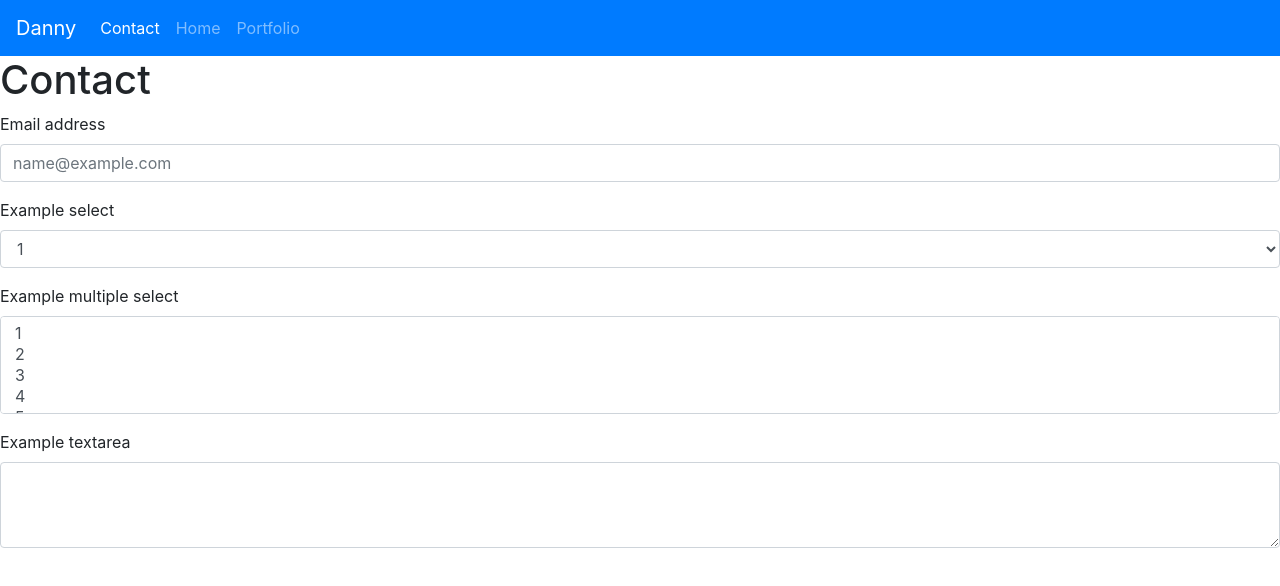
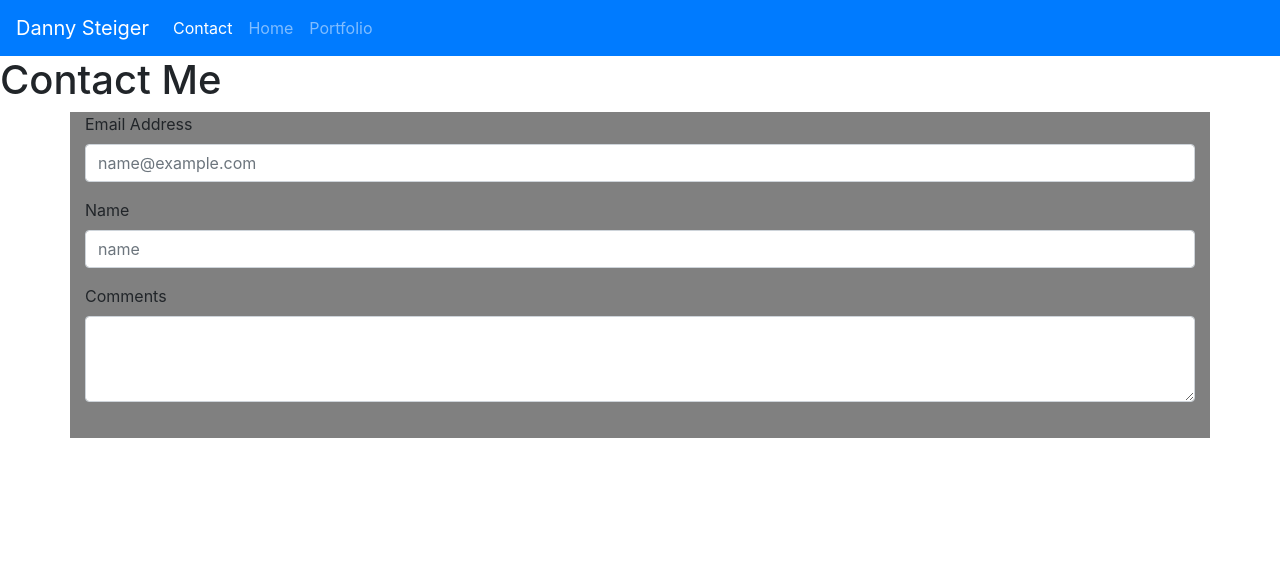
Before and after one commit to ddsteig/portfolio, a plain HTML site: page contact.html in a window 1280 px wide. Drawn offline with nearby package versions, Linux system fonts and the light colour scheme.

Commit message:
Added form to contact.html

```diff
--- a/contact.html
+++ b/contact.html
@@ -7,57 +7,44 @@
 
     <!-- Bootstrap CSS -->
     <link rel="stylesheet" href="https://stackpath.bootstrapcdn.com/bootstrap/4.5.0/css/bootstrap.min.css" integrity="sha384-9aIt2nRpC12Uk9gS9baDl411NQApFmC26EwAOH8WgZl5MYYxFfc+NcPb1dKGj7Sk" crossorigin="anonymous">
+    <link rel="stylesheet" href="style.css">
 
     <title>Contact</title>
   </head>
   <body>
 
     <nav class="navbar navbar-expand-lg navbar-dark bg-primary">
-        <a class="navbar-brand" href="#">Danny</a>
+        <a class="navbar-brand" href="#">Danny Steiger</a>
         <button class="navbar-toggler" type="button" data-toggle="collapse" data-target="#navbarNavAltMarkup" aria-controls="navbarNavAltMarkup" aria-expanded="false" aria-label="Toggle navigation">
           <span class="navbar-toggler-icon"></span>
         </button>
         <div class="collapse navbar-collapse" id="navbarNav">
           <div class="navbar-nav">
-            <a class="nav-item nav-link active" href="contact.html">Contact <span class="sr-only">(current)</span></a>
+            <a class="nav-item nav-link active" href="contact.html">Contact<span class="sr-only">(current)</span></a>
             <a class="nav-item nav-link" href="index.html">Home</a>
             <a class="nav-item nav-link" href="portfolio.html">Portfolio</a>
           </div>
         </div>
       </nav>
 
-    <h1>Contact</h1>
+    <h1>Contact Me</h1>
 
-    <form>
+    <div class="container">
+      <form>
         <div class="form-group">
-          <label for="exampleFormControlInput1">Email address</label>
+          <label for="exampleFormControlInput1">Email Address</label>
           <input type="email" class="form-control" id="exampleFormControlInput1" placeholder="name@example.com">
         </div>
         <div class="form-group">
-          <label for="exampleFormControlSelect1">Example select</label>
-          <select class="form-control" id="exampleFormControlSelect1">
-            <option>1</option>
-            <option>2</option>
-            <option>3</option>
-            <option>4</option>
-            <option>5</option>
-          </select>
-        </div>
-        <div class="form-group">
-          <label for="exampleFormControlSelect2">Example multiple select</label>
-          <select multiple class="form-control" id="exampleFormControlSelect2">
-            <option>1</option>
-            <option>2</option>
-            <option>3</option>
-            <option>4</option>
-            <option>5</option>
-          </select>
-        </div>
-        <div class="form-group">
-          <label for="exampleFormControlTextarea1">Example textarea</label>
+            <label for="exampleFormControlInput1">Name</label>
+            <input type="name" class="form-control" id="exampleFormControlInput1" placeholder="name">
+          </div>
+          <div class="form-group">
+          <label for="exampleFormControlTextarea1">Comments</label>
           <textarea class="form-control" id="exampleFormControlTextarea1" rows="3"></textarea>
         </div>
       </form>
+    </div>
 
     <!-- Optional JavaScript -->
     <!-- jQuery first, then Popper.js, then Bootstrap JS -->
--- /dev/null
+++ b/style.css
@@ -0,0 +1,4 @@
+.container {
+    background: gray;
+    padding-bottom: 20px;
+}
```
Also changed, not shown: index.html (+3 -2 lines), portfolio.html (+2 -1 lines).
